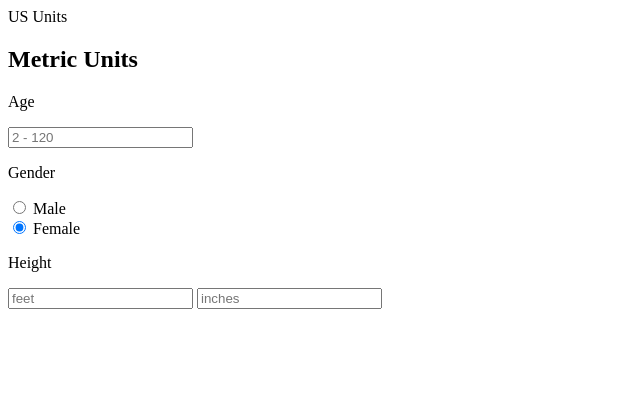
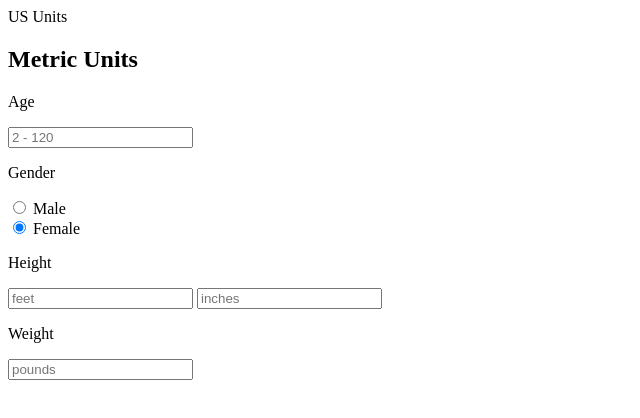
Before and after one commit to nguyenali/BMI-Calculator, a plain HTML site: page index.html in a window 1280 px wide. Shown: the whole page, without its empty margins (0-640 px from the left). Drawn offline with Linux system fonts and the light colour scheme.

Commit message:
add weight compartment

```diff
--- a/index.html
+++ b/index.html
@@ -48,6 +48,11 @@
                             <input type="text" class="form-control" id="feet" placeholder="feet">
                             <input type="text" class="form-control" id="inches" placeholder="inches">
                         </div>
+
+                        <div class="form-group">
+                            <p>Weight</p>
+                            <input type="text" class="form-control" id="pounds" placeholder="pounds">
+                        </div>
                     </form>
                 </div>
             </div>
```
